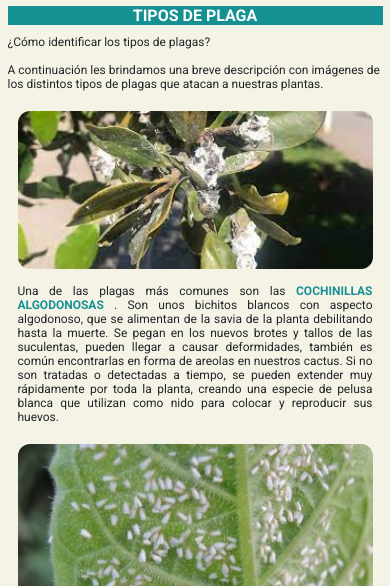
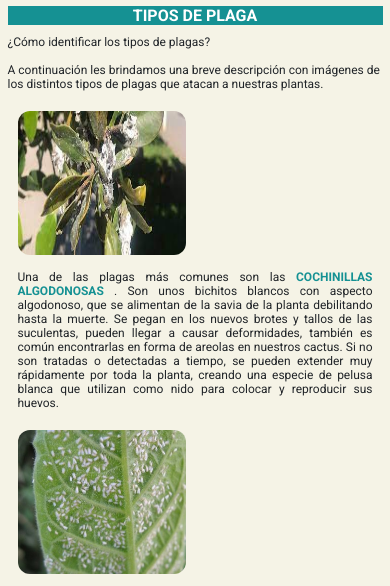
Before and after one commit to jgjorge96/ViveroArizonaCacto, a plain HTML site: page paginas/consejos.html in a window 390 px wide. Shown: the part 134-720 px from the top of the page. Drawn offline with nearby package versions, Linux system fonts and the light colour scheme.

Commit message:
retoques

```diff
--- a/Scss/style.scss
+++ b/Scss/style.scss
@@ -340,11 +340,15 @@
 }
 
 .infoCard {
-  max-width: 138rem;
   display: flex;
   flex-direction: row;
   flex-wrap: wrap;
   justify-content: space-between;
+}
+.cardContent {
+  width: 100%;
+  max-width: 445px;
+  background-color: #FFFFFF;
 }
 
 
@@ -355,6 +359,11 @@
   }
   .imgBorder {
     border-radius: 1.2rem;
+  }
+  .imgBorder1 {
+    border-radius: 1.2rem;
+    width: 445px;
+    height: 382px;
   }
   .textWrap {
     margin-top: 1.5rem;
@@ -626,25 +635,16 @@
       width: 35rem;
       height: 17rem;
     }
-
-    // #Nombre {
-    //   height: 4.8rem;
-    //   width: 39rem;
-    // }
-    // #Correo {
-    //   height: 4.8rem;
-    //   width: 39rem;
-    // }
-    // #Mensaje {
-    //   margin-top: 1.1rem;
-    //   height: 18.4rem;
-    //   width: 39rem;
-    // }
-    // .marginButtonSubmit {
-    //   margin-top: 2rem;
-    //   margin-bottom: 7.6rem;
-    //   width: 17rem;
-    // }
+    .cardContent {
+      width: 100%;
+      background-color: #FFFFFF;
+      display: flex;
+      flex-direction: row-reverse;
+    }
+    .imgBorder1 {
+      width: 344px;
+      height: 295px;
+    }
   }
 
   @media (max-width: 391px) {
@@ -736,6 +736,10 @@
       width: 20rem;
       height: 10rem;
     }
+    .imgBorder1 {
+      width: 168px;
+      height: 144px;
+    }
 
   }
 
--- a/paginas/consejos.html
+++ b/paginas/consejos.html
@@ -78,10 +78,10 @@
                 </p>
 
                 <div class="infoCard rowN">
-                    <div class="col-sm-6 sobreNos">
+                    <div class="col-sm-6 sobreNos cardContent">
                         <div class="card">
                             <div class="card-body fondo">
-                                <img src="../multimedia/CONSEJOS/cochinilla algodonosa.jpeg" class="imgBorder d-block w-100"
+                                <img src="../multimedia/CONSEJOS/cochinilla algodonosa.jpeg" class="imgBorder1 d-block"
                                 alt="imagen cochinilla algodonosa">
                                 <p class=" textWrap">Una de las plagas más comunes son las <span class="resaltado">COCHINILLAS ALGODONOSAS  </span>. Son unos bichitos blancos con aspecto algodonoso, que se alimentan de la savia de la planta debilitando hasta la muerte. Se pegan en los nuevos brotes y tallos de las suculentas, pueden llegar a  causar deformidades, también es común encontrarlas en forma de areolas en nuestros cactus. Si no son tratadas o detectadas a tiempo, se pueden extender muy rápidamente por toda la planta, creando una especie de pelusa blanca que utilizan como nido para colocar y reproducir sus huevos.
                                 </p>
@@ -89,10 +89,10 @@
                         </div>
                     </div>
 
-                    <div class="col-sm-6 sobreNos">
+                    <div class="col-sm-6 sobreNos cardContent">
                         <div class="card">
                             <div class="card-body fondo">
-                                <img src="../multimedia/CONSEJOS/moscas-blancas-en-hoja.jpeg" class="imgBorder d-block w-100"
+                                <img src="../multimedia/CONSEJOS/moscas-blancas-en-hoja.jpeg" class="imgBorder1 d-block "
                                 alt="mosca blanca en las hojas">
                                 <p class="textWrap"> Los <span class="resaltado">CHANCHITOS BLANCOS</span> se alimentan de la savia de la planta. Son parecidos a los chanchitos de tierra y pueden ser de color blanco o grisaceo. Por lo general se ubican en los tallos y la intersección con las hojas (también pueden estar sobre ellas). Es una infección que se puede presentar todo el año, pero que aparece de forma abundante y con fuerza en las temporadas de más calor.
                                 </p>
@@ -100,10 +100,10 @@
                         </div>
                     </div>
 
-                    <div class="col-sm-6 sobreNos">
+                    <div class="col-sm-6 sobreNos cardContent">
                         <div class="card">
                             <div class="card-body fondo">
-                                <img src="../multimedia/CONSEJOS/Pulgones Negros.jpeg" class="imgBorder d-block w-100"
+                                <img src="../multimedia/CONSEJOS/Pulgones Negros.jpeg" class="imgBorder1 d-block"
                                 alt="pulgones negros">
                                 <p class="textWrap"> Los <span class="resaltado">PULGONES</span> pueden ser negros o blancos. También se alimentan de la savia de nuestras plantas. Hay varias especies, quizás las más conocidas son los alargados con variedad en colores verde, rojos y blancos. Como las plagas anteriores, el pulgón debilita la planta.
                                 </p>
```
Also changed, not shown: Css/style.css, Scss/style.css, 1 other file.
